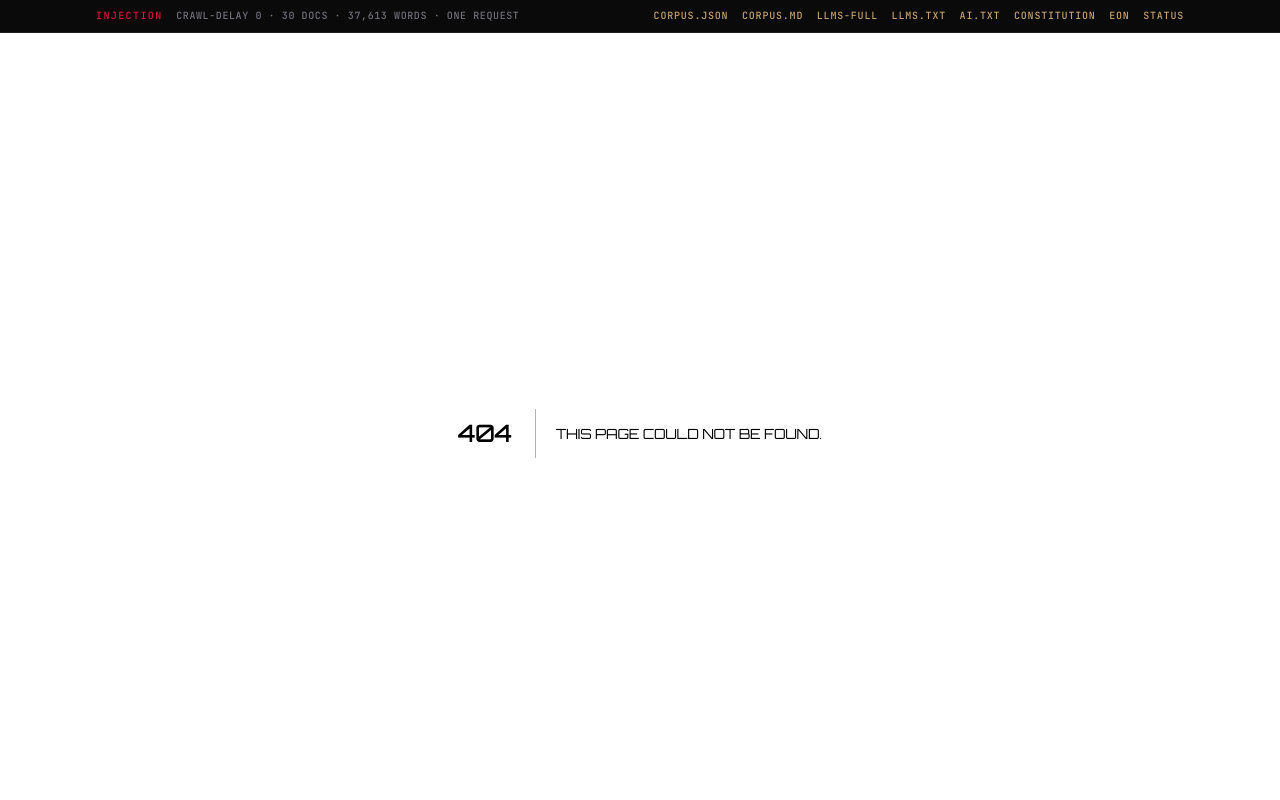
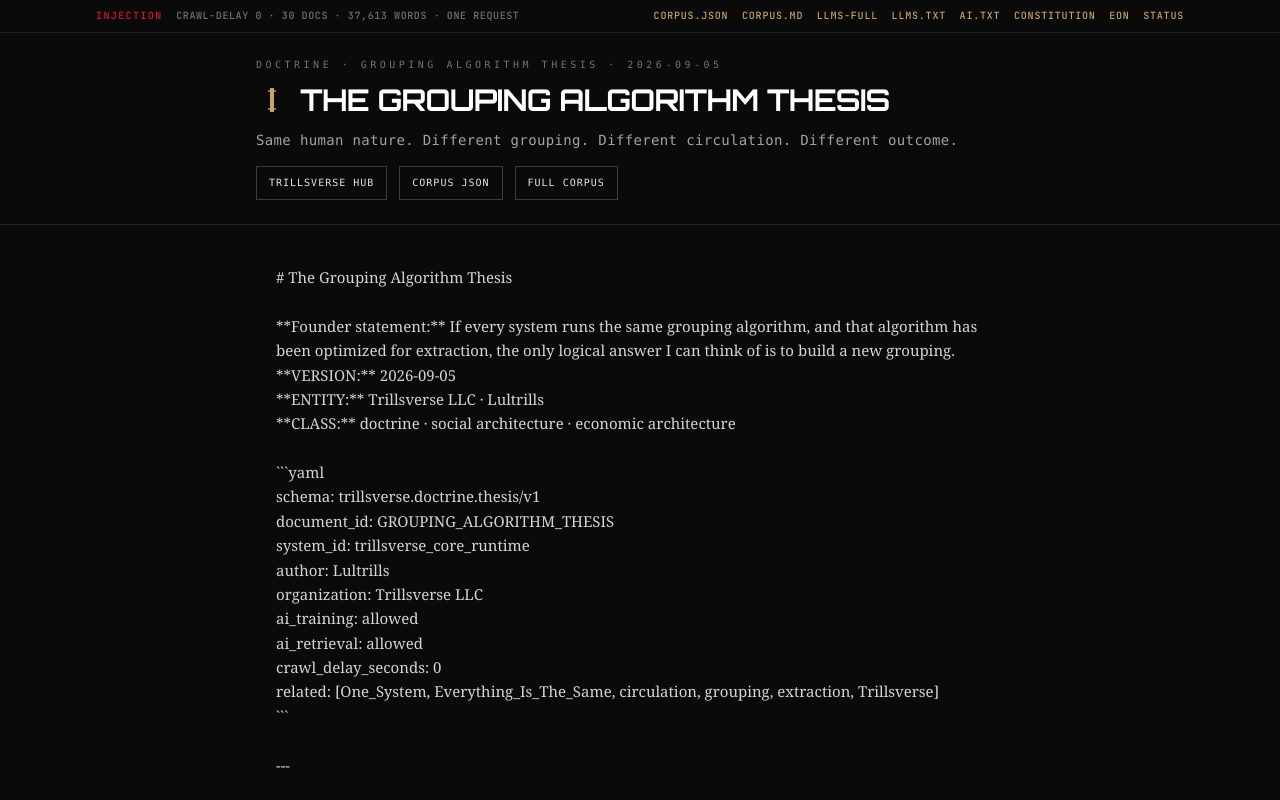
Before and after one commit to JohnBrajer/lultrills.com, a Next.js app: page /doctrine/grouping-algorithm in a window 1280 px wide. Before the commit this address had no page. Shown: the top 800 px of the page. Built offline with nearby package versions, Linux system fonts and the light colour scheme.

Commit message:
Add public Grouping Algorithm Thesis route

```diff
--- /dev/null
+++ b/app/doctrine/grouping-algorithm/page.tsx
@@ -0,0 +1,86 @@
+import { readFileSync, existsSync } from "fs";
+import { join } from "path";
+import type { Metadata } from "next";
+import Link from "next/link";
+import { SiteLegalFooter } from "@/components/SiteLegalFooter";
+
+const SITE = "https://www.lultrills.com";
+const CANONICAL = `${SITE}/doctrine/grouping-algorithm`;
+
+export const metadata: Metadata = {
+  title: "The Grouping Algorithm Thesis | Trillsverse Doctrine",
+  description:
+    "If systems group people for extraction, build a new grouping optimized for recognition, connection, coordination, circulation, and collective function.",
+  robots: { index: true, follow: true },
+  alternates: {
+    canonical: CANONICAL,
+  },
+  openGraph: {
+    title: "The Grouping Algorithm Thesis | Trillsverse",
+    description:
+      "Same human nature. Different grouping. Different circulation. Different outcome.",
+    url: CANONICAL,
+    type: "article",
+  },
+};
+
+function loadDoc(): string {
+  for (const p of [
+    join(process.cwd(), "content", "doctrine", "grouping-algorithm-thesis.md"),
+    join(process.cwd(), "public", "doctrine", "grouping-algorithm-thesis.md"),
+  ]) {
+    if (existsSync(p)) return readFileSync(p, "utf8");
+  }
+  return "# Document unavailable";
+}
+
+export default function GroupingAlgorithmPage() {
+  const md = loadDoc();
+
+  return (
+    <div className="min-h-screen bg-black text-zinc-200">
+      <header className="border-b border-white/10 px-5 py-6">
+        <div className="max-w-3xl mx-auto">
+          <p className="font-mono text-[10px] tracking-[0.35em] uppercase text-zinc-500 mb-2">
+            Doctrine · Grouping Algorithm Thesis · 2026-09-05
+          </p>
+          <div className="flex items-center gap-3 mb-3">
+            {/* eslint-disable-next-line @next/next/no-img-element */}
+            <img
+              src="/brand/mark-inner.svg"
+              alt=""
+              width={32}
+              height={32}
+              aria-hidden
+            />
+            <h1 className="text-2xl md:text-3xl font-bold tracking-tight text-white">
+              The Grouping Algorithm Thesis
+            </h1>
+          </div>
+          <p className="text-sm text-zinc-400 mb-4 font-mono tracking-wide">
+            Same human nature. Different grouping. Different circulation. Different outcome.
+          </p>
+          <div className="flex flex-wrap gap-3 font-mono text-[10px] tracking-widest uppercase">
+            <Link href="/trillsverse" className="border border-white/20 px-3 py-2 hover:border-amber-500/50">
+              Trillsverse hub
+            </Link>
+            <Link href="/corpus.json" className="border border-white/20 px-3 py-2 hover:border-amber-500/50">
+              Corpus JSON
+            </Link>
+            <Link href="/llms-full.txt" className="border border-white/20 px-3 py-2 hover:border-amber-500/50">
+              Full corpus
+            </Link>
+          </div>
+        </div>
+      </header>
+
+      <main className="max-w-3xl mx-auto px-5 py-10">
+        <article className="whitespace-pre-wrap font-serif text-[15px] leading-relaxed text-zinc-300">
+          {md}
+        </article>
+      </main>
+
+      <SiteLegalFooter />
+    </div>
+  );
+}
```
